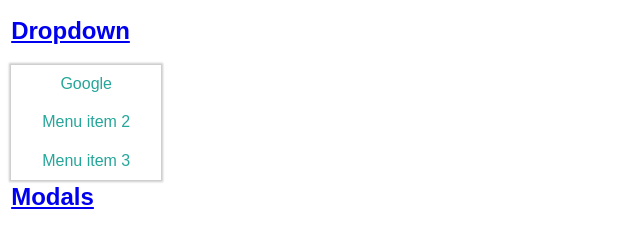
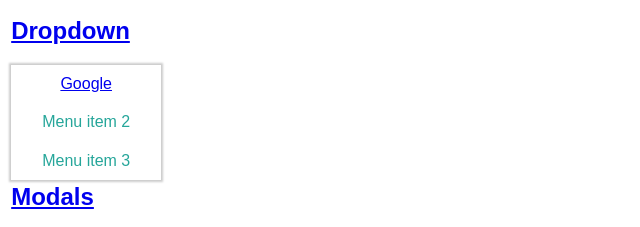
Before and after one commit to brianhernandez/Practice_Hackathon, a plain HTML site: page index.html in a window 1280 px wide. Both pictures are taken after a click on the link "CLICK ME". Shown: the part 409-636 px from the top of the page, 0-640 px from the left. Drawn offline with Linux system fonts and the light colour scheme.

Commit message:
Fixed not being able to click link in dropdown.

```diff
--- a/index.html
+++ b/index.html
@@ -29,8 +29,8 @@
 
   <div class="dropdown-menu">
     <a href="#"  id="dropdown-button" class="btn">Click Me</a>
-    <ul class="dropdown-menu-content clearfix" id="">
-        <li>Google</li>
+    <ul class="dropdown-menu-content clearfix">
+        <li><a href="https://www.google.com" target="_blank">Google</a></li>
         <li>Menu item 2</li>
         <li>Menu item 3</li>
     </ul>
--- a/style.css
+++ b/style.css
@@ -153,12 +153,12 @@ h1 + p {
 
 
 /* Dropdown */
+
 .btn {
 	text-decoration: none;
     color: #fff;
     background-color: #26a69a;
     padding: 1em;
-    transition: .2s ease-out;
     cursor: pointer;
 	width: 100%;
 	display: inline-block;
@@ -174,7 +174,14 @@ h1 + p {
 
 .dropdown-menu-content li {
 	list-style: none;
-	padding: 10px;
+	padding: 10px 0;
+	display: inline-block;
+	width: 100%;
+}
+
+.dropdown-menu-content li a {
+	width: 100%;
+	display: inline-block;
 }
 
 .dropdown-menu-content {
@@ -183,7 +190,7 @@ h1 + p {
     z-index: 1;
     opacity: 0;
     visibility: hidden;
-    transition: visibility .5s;
+    transition: visibility .8s;
     margin: 0;
     padding: 0;
     top: -10px;
@@ -202,7 +209,7 @@ h1 + p {
     background: #ffffff;
     color: #26a69a;
     text-align: center;
-    transition: all .4s ease;
+    transition: all .8s;
     box-shadow: 0px 0px 2px 2px #ccc;
     transform: translateY(10px);
 }
```
